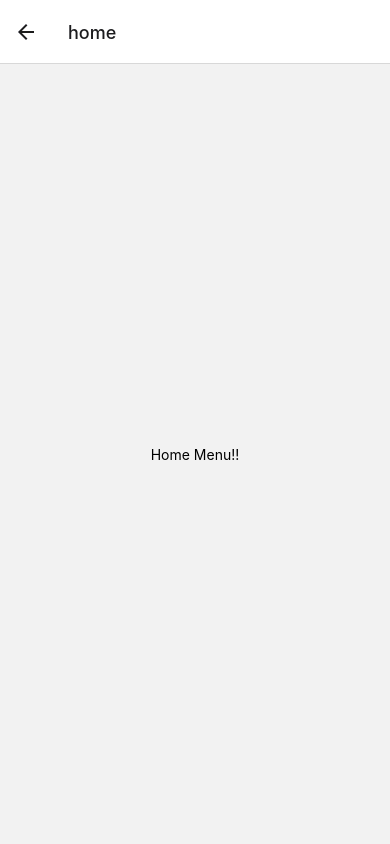
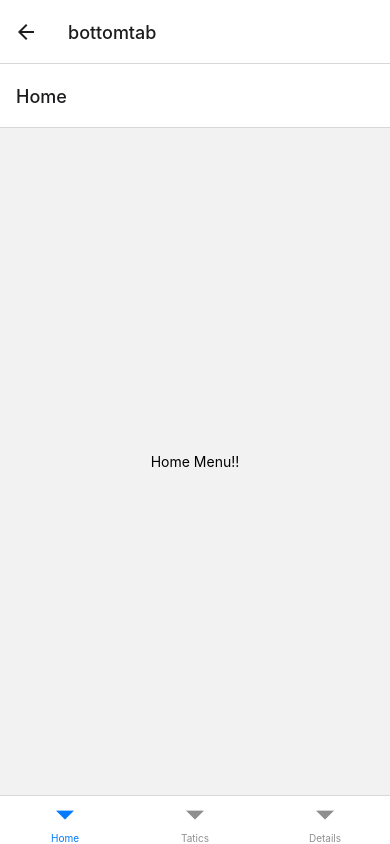
Before and after one commit to ryumhan/Niche, a React Native app: screen /bottomtab in a window 390 px wide. Before the commit this address had no page. Built offline with nearby package versions, Linux system fonts and the light colour scheme.

Commit message:
Bottom Tab is applied, categorized home, tatics, details

```diff
--- a/App.tsx
+++ b/App.tsx
@@ -7,7 +7,7 @@ import {createNativeStackNavigator} from '@react-navigation/native-stack';
 import SplashScreen from 'react-native-splash-screen';
 
 import Opening from './src/screen/opening';
-import Home from './src/screen/bottom-tabs/home';
+import BottomTabs from './src/screen/bottom-tabs';
 
 const Stack = createNativeStackNavigator();
 
@@ -31,7 +31,7 @@ const App = () => {
       <NavigationContainer>
         <Stack.Navigator>
           <Stack.Screen name="intro" component={Opening} />
-          <Stack.Screen name="home" component={Home} />
+          <Stack.Screen name="bottomtab" component={BottomTabs} />
         </Stack.Navigator>
       </NavigationContainer>
     </>
--- /dev/null
+++ b/src/screen/bottom-tabs/detail.tsx
@@ -0,0 +1,12 @@
+import React from 'react';
+import {View, Text} from 'react-native';
+
+const Details = () => {
+  return (
+    <View style={{flex: 1, alignItems: 'center', justifyContent: 'center'}}>
+      <Text>Details Menu!!</Text>
+    </View>
+  );
+};
+
+export default Details;
--- /dev/null
+++ b/src/screen/bottom-tabs/index.tsx
@@ -0,0 +1,20 @@
+import React from 'react';
+import {createBottomTabNavigator} from '@react-navigation/bottom-tabs';
+
+import Home from './home';
+import Tatics from './tatics';
+import Details from './detail';
+
+const Tab = createBottomTabNavigator();
+
+function BottomTabs() {
+  return (
+    <Tab.Navigator>
+      <Tab.Screen name="Home" component={Home} />
+      <Tab.Screen name="Tatics" component={Tatics} />
+      <Tab.Screen name="Details" component={Details} />
+    </Tab.Navigator>
+  );
+}
+
+export default BottomTabs;
--- /dev/null
+++ b/src/screen/bottom-tabs/tatics.tsx
@@ -0,0 +1,12 @@
+import React from 'react';
+import {View, Text} from 'react-native';
+
+const Tatics = () => {
+  return (
+    <View style={{flex: 1, alignItems: 'center', justifyContent: 'center'}}>
+      <Text>Tatics Menu!!</Text>
+    </View>
+  );
+};
+
+export default Tatics;
--- a/src/screen/opening/index.tsx
+++ b/src/screen/opening/index.tsx
@@ -3,7 +3,7 @@ import {Image} from 'react-native';
 
 const Opening = ({navigation}: any) => {
   setTimeout(() => {
-    navigation.navigate('home');
+    navigation.navigate('bottomtab');
   }, 500);
   return <Image source={require('../../../image/emblem.jpeg')} />;
 };
```
Also changed, not shown: src/screen/tatics/index.tsx (deleted, +0 -13 lines).
